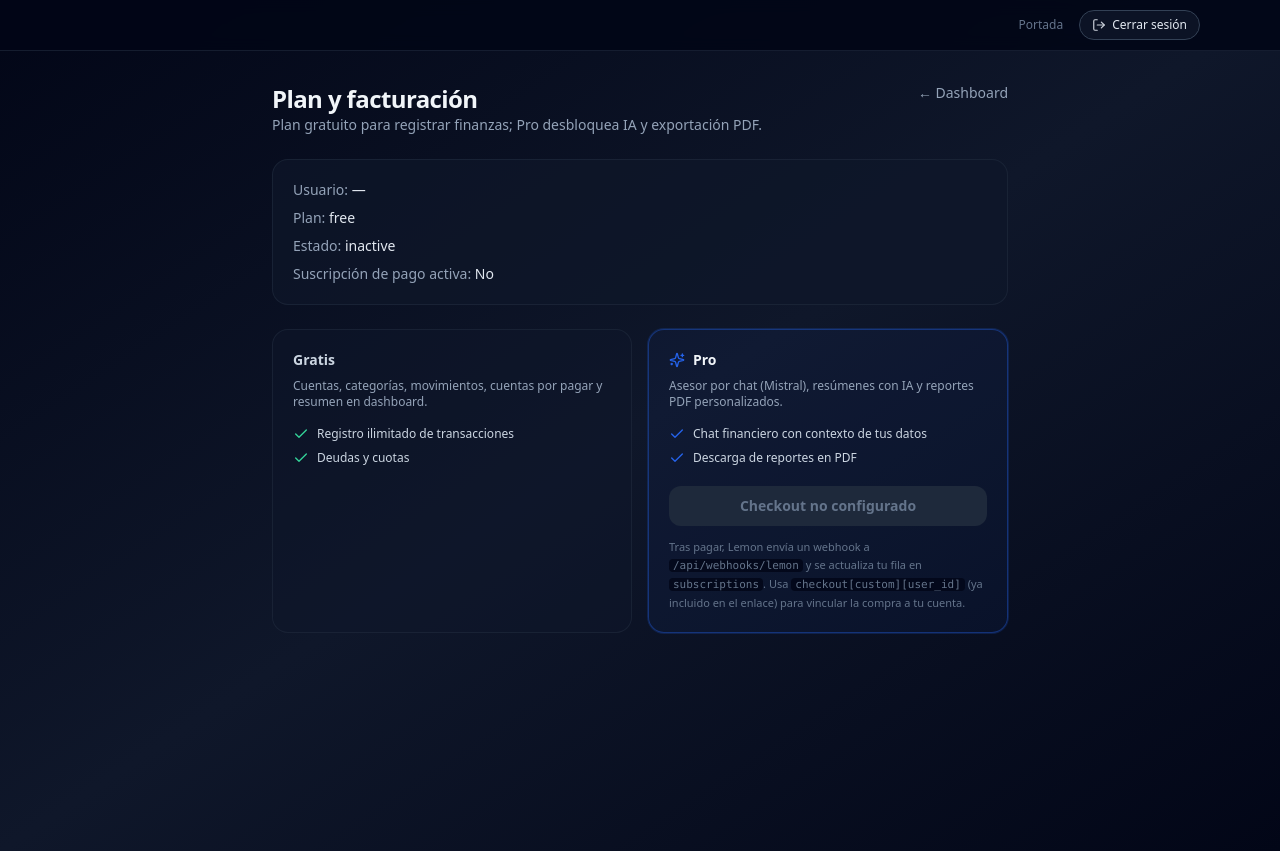
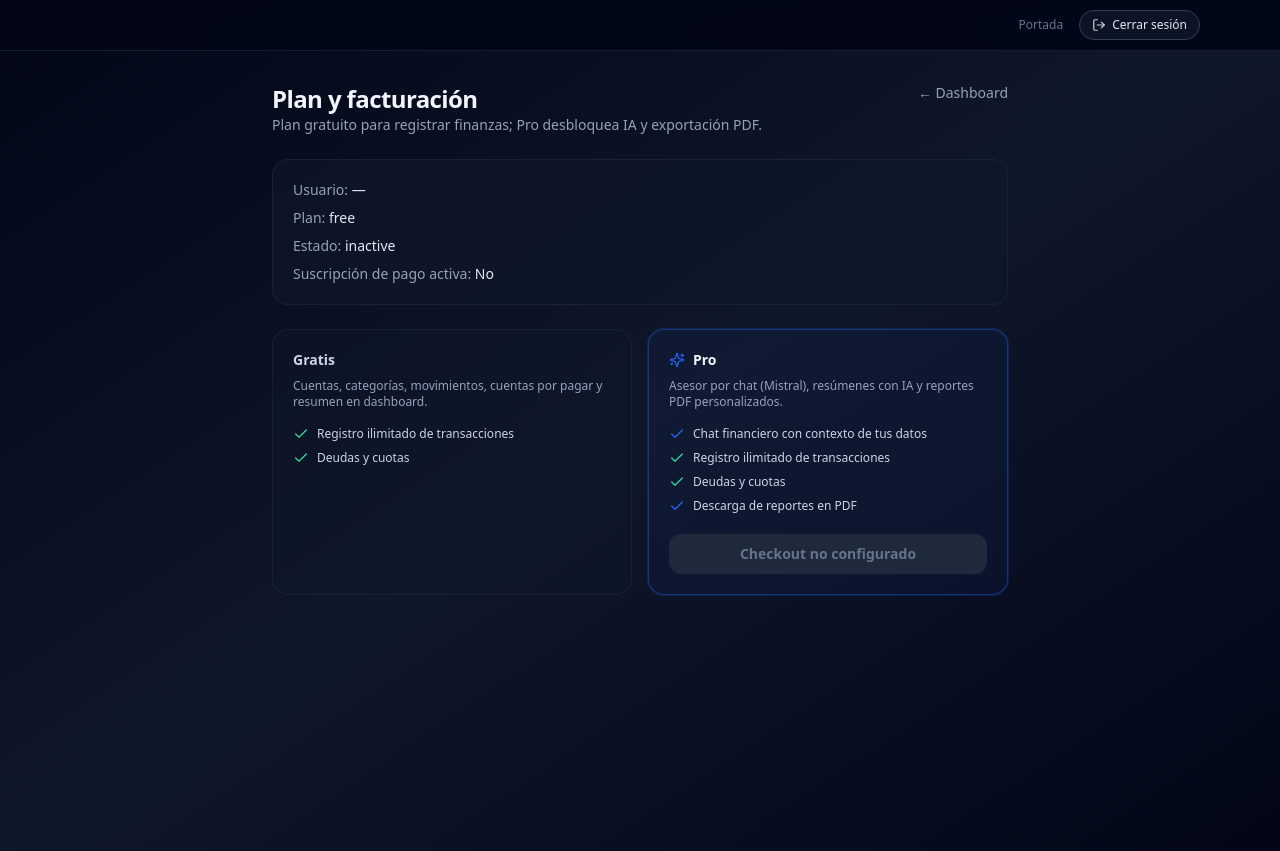
Before and after one commit to Dorbal-Aldana/Gestor-finanzas, a Next.js app: page /dashboard/billing in a window 1280 px wide. Built offline with nearby package versions, Linux system fonts and the light colour scheme; no server answers.

Commit message:
fix: Modificando mensaje en parte de pagos y cuentas por pagar restan

```diff
--- a/app/dashboard/billing/page.tsx
+++ b/app/dashboard/billing/page.tsx
@@ -123,6 +123,12 @@ export default async function BillingPage() {
               <Check className="h-4 w-4 shrink-0 text-primary" /> Chat financiero con contexto de tus datos
             </li>
             <li className="flex gap-2">
+              <Check className="h-4 w-4 shrink-0 text-emerald-400" /> Registro ilimitado de transacciones
+            </li>
+            <li className="flex gap-2">
+              <Check className="h-4 w-4 shrink-0 text-emerald-400" /> Deudas y cuotas
+            </li>
+            <li className="flex gap-2">
               <Check className="h-4 w-4 shrink-0 text-primary" /> Descarga de reportes en PDF
             </li>
           </ul>
@@ -153,13 +159,6 @@ export default async function BillingPage() {
                 Checkout no configurado
               </button>
             )}
-            <p className="text-[11px] leading-relaxed text-slate-500">
-              Tras pagar, Lemon envía un webhook a{" "}
-              <code className="rounded bg-slate-950/80 px-1">/api/webhooks/lemon</code> y se actualiza tu fila en{" "}
-              <code className="rounded bg-slate-950/80 px-1">subscriptions</code>. Usa{" "}
-              <code className="rounded bg-slate-950/80 px-1">checkout[custom][user_id]</code> (ya incluido en el
-              enlace) para vincular la compra a tu cuenta.
-            </p>
           </div>
         </div>
       </div>
--- a/app/dashboard/page.tsx
+++ b/app/dashboard/page.tsx
@@ -19,10 +19,19 @@ export default async function DashboardPage() {
     .gte("datetime", startOfMonth.toISOString())
     .lte("datetime", endOfMonth.toISOString());
 
+  const { data: monthDebtPayments } = await supabase
+    .from("debt_payments")
+    .select("amount")
+    .gte("payment_date", startOfMonth.toISOString().slice(0, 10))
+    .lte("payment_date", endOfMonth.toISOString().slice(0, 10));
+
   const income =
     monthTx?.filter((t) => t.type === "income").reduce((acc, t) => acc + Number(t.amount), 0) ?? 0;
-  const expenses =
+  const expensesFromTransactions =
     monthTx?.filter((t) => t.type === "expense").reduce((acc, t) => acc + Number(t.amount), 0) ?? 0;
+  const expensesFromDebtPayments =
+    monthDebtPayments?.reduce((acc, p) => acc + Number(p.amount), 0) ?? 0;
+  const expenses = expensesFromTransactions + expensesFromDebtPayments;
 
   // Leer de la tabla transactions (no de la vista) y traer nombre de categoría por FK
   const { data: transactionsRaw } = await supabase
@@ -68,6 +77,12 @@ export default async function DashboardPage() {
     .gte("datetime", chartStart.toISOString())
     .lte("datetime", endOfMonth.toISOString());
 
+  const { data: chartDebtPayments } = await supabase
+    .from("debt_payments")
+    .select("amount,payment_date")
+    .gte("payment_date", chartStart.toISOString().slice(0, 10))
+    .lte("payment_date", endOfMonth.toISOString().slice(0, 10));
+
   const byDate: Record<string, { ingresos: number; gastos: number }> = {};
   const oneDay = 24 * 60 * 60 * 1000;
   for (let d = new Date(chartStart); d <= now; d.setTime(d.getTime() + oneDay)) {
@@ -79,6 +94,11 @@ export default async function DashboardPage() {
     if (!byDate[key]) byDate[key] = { ingresos: 0, gastos: 0 };
     if (t.type === "income") byDate[key].ingresos += Number(t.amount);
     else byDate[key].gastos += Number(t.amount);
+  });
+  (chartDebtPayments || []).forEach((p: { amount: number; payment_date: string }) => {
+    const key = p.payment_date ? p.payment_date.slice(0, 10) : new Date().toISOString().slice(0, 10);
+    if (!byDate[key]) byDate[key] = { ingresos: 0, gastos: 0 };
+    byDate[key].gastos += Number(p.amount);
   });
   const chartData = Object.entries(byDate)
     .sort(([a], [b]) => a.localeCompare(b))
```
